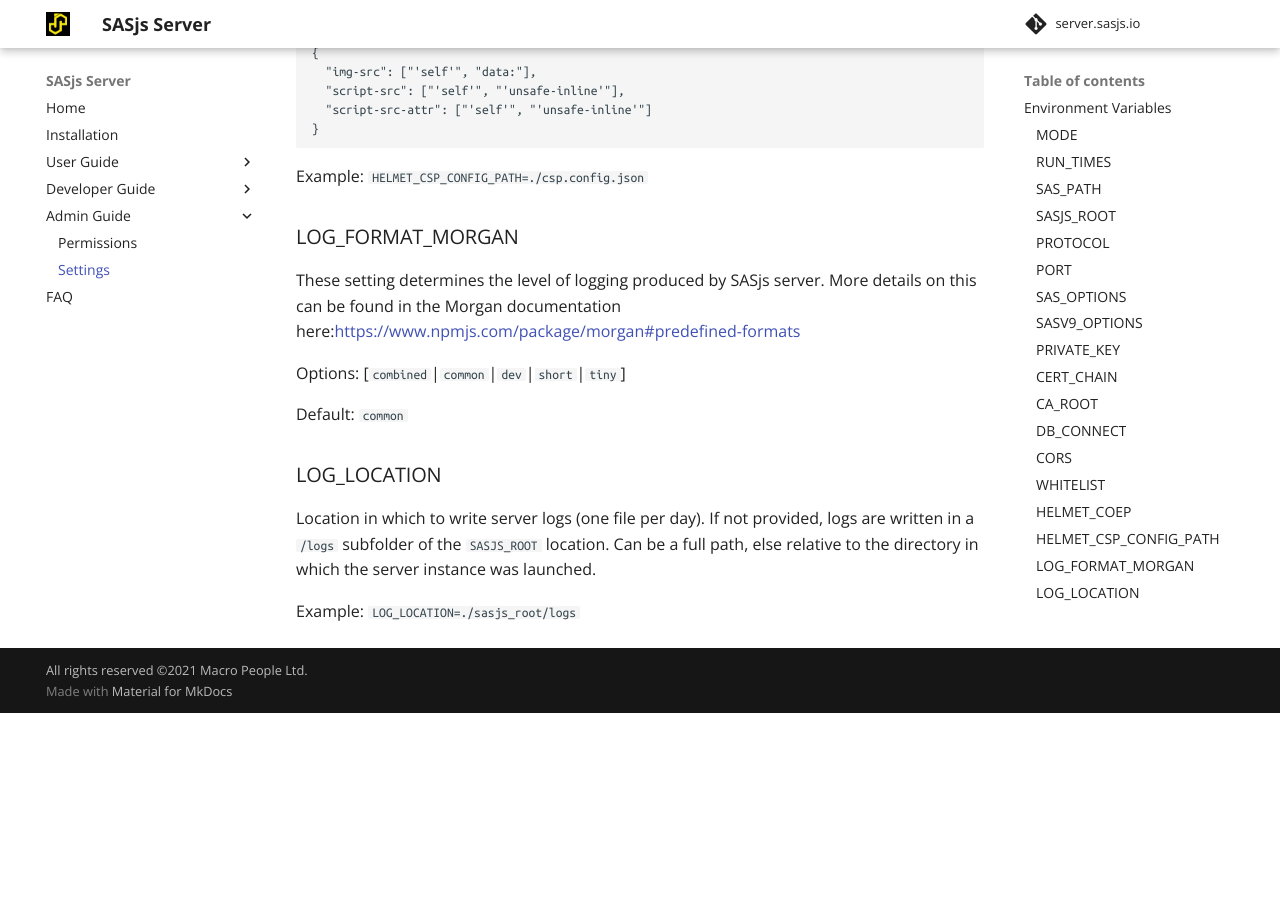
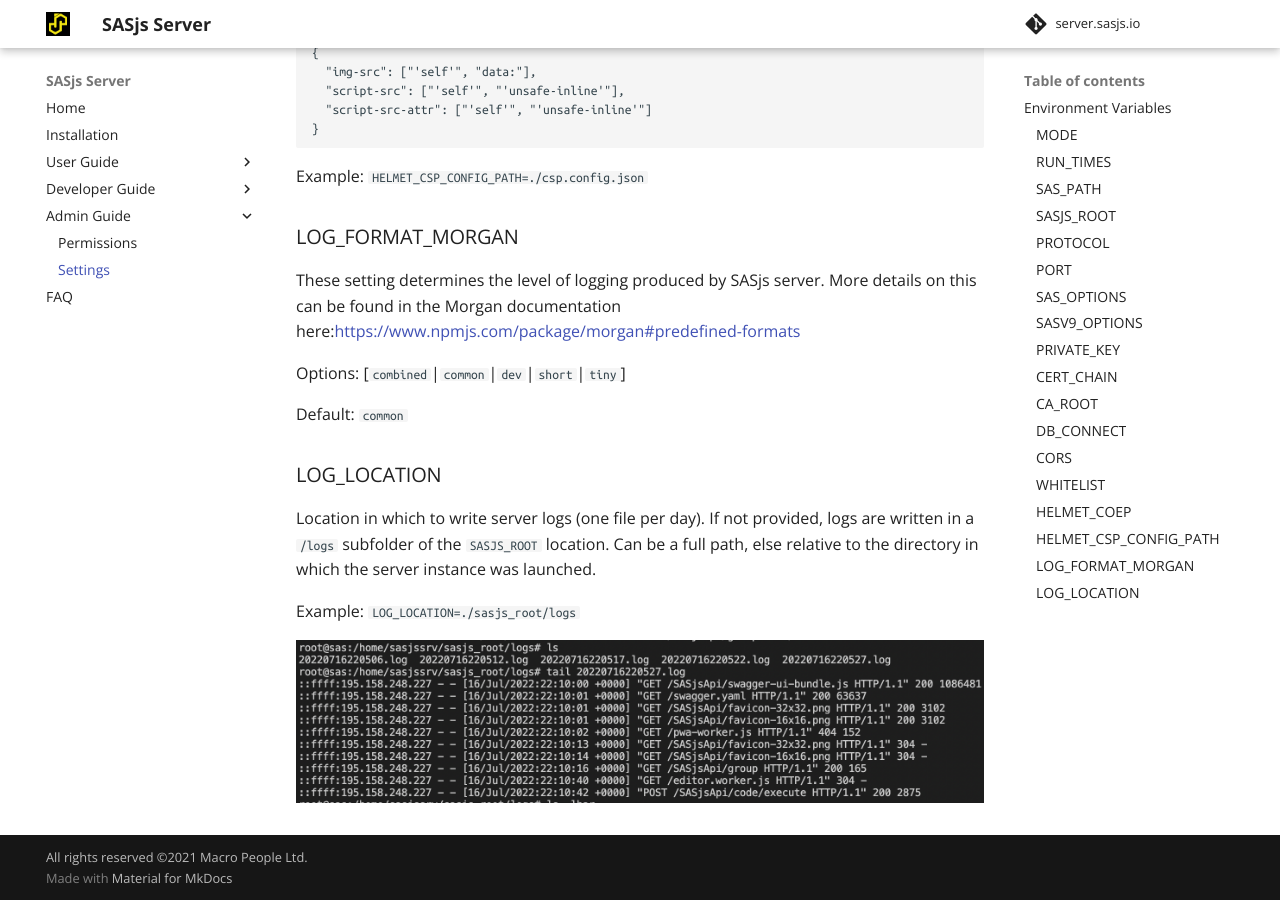
Before and after one commit to sasjs/server.sasjs.io, an MkDocs documentation site: the page built from docs/settings.md, in a window 1280 px wide and 900 px high, scrolled down 3878 px. Built offline with MkDocs 1.6.1 and Material for MkDocs 9.7.7, drawn with Linux system fonts in a browser that asks for light colours; comment, search, counter and statistics services are not loaded; before the commit the page ends 4591 px from its top, so only the background shows below that.

Commit message:
chore: automated commit

```diff
--- a/docs/settings.md
+++ b/docs/settings.md
@@ -162,3 +162,5 @@
 Location in which to write server logs (one file per day).  If not provided, logs are written in a `/logs` subfolder of the `SASJS_ROOT` location.  Can be a full path, else relative to the directory in which the server instance was launched.
 
 Example: `LOG_LOCATION=./sasjs_root/logs`
+
+![](img/log_location.png)
```
Also changed, not shown: docs/img/log_location.png (added).
